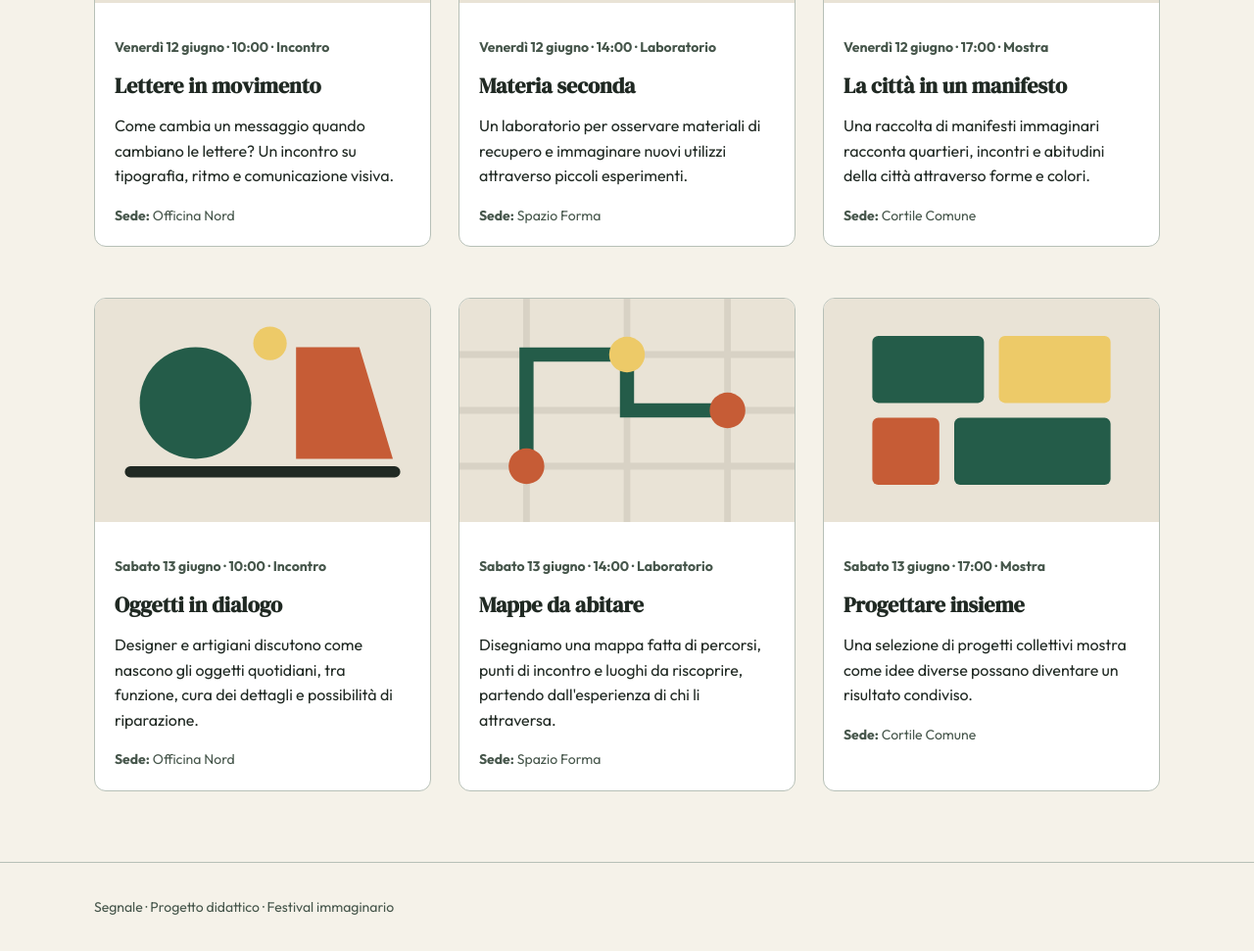
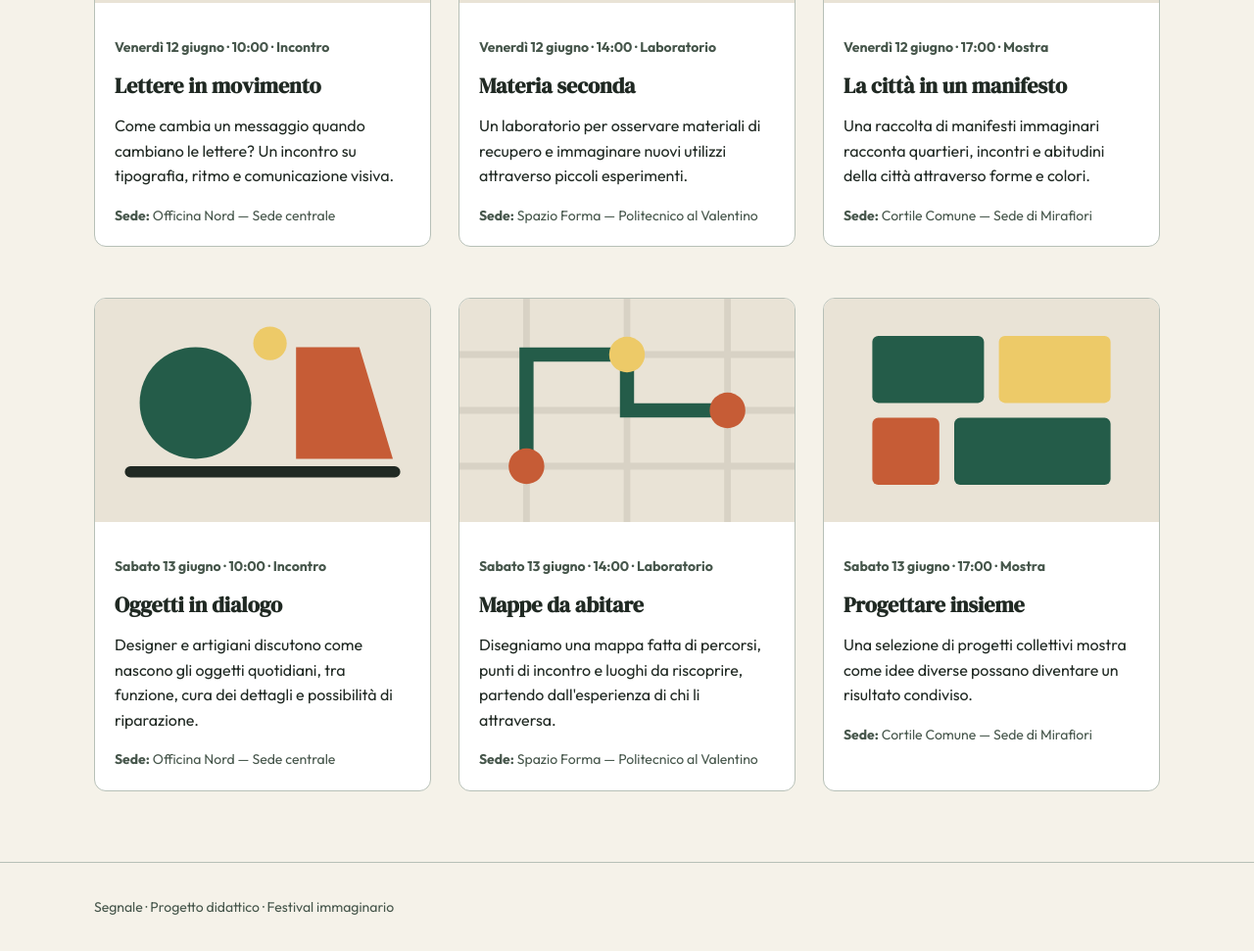
Before and after one commit to Homaiy/festival-segnale, a plain HTML site: page programma.html in a window 1280 px wide. Shown: the part 768-1739 px from the top of the page at 98% size. Drawn offline with Linux system fonts and the light colour scheme.

Commit message:
Il programma dai dati e aggiunge il meteo

```diff
--- /dev/null
+++ b/dati/eventi.json
@@ -0,0 +1,72 @@
+[
+  {
+    "id": 1,
+    "titolo": "Lettere in movimento",
+    "data": "2026-06-12",
+    "orario": "10:00",
+    "categoria": "Incontro",
+    "descrizione": "Come cambia un messaggio quando cambiano le lettere? Un incontro su tipografia, ritmo e comunicazione visiva.",
+    "immagine": "assets/lettere-in-movimento.svg",
+    "immagine_alt": "Lettere geometriche disposte su una griglia",
+    "sede_id": 1
+  },
+  {
+    "id": 4,
+    "titolo": "Oggetti in dialogo",
+    "data": "2026-06-13",
+    "orario": "10:00",
+    "categoria": "Incontro",
+    "descrizione": "Designer e artigiani discutono come nascono gli oggetti quotidiani, tra funzione, cura dei dettagli e possibilità di riparazione.",
+    "immagine": "assets/oggetti-dialogo.svg",
+    "immagine_alt": "Due forme geometriche si fronteggiano sopra una linea comune.",
+    "sede_id": 1
+  },
+
+  {
+  "id": 2,
+  "titolo": "Materia seconda",
+  "data": "2026-06-12",
+  "orario": "14:00",
+  "categoria": "Laboratorio",
+  "descrizione": "Un laboratorio per osservare materiali di recupero e immaginare nuovi utilizzi attraverso piccoli esperimenti.",
+  "immagine": "assets/materia-seconda.svg",
+  "immagine_alt": "Forme sovrapposte che richiamano campioni di materiali",
+  "sede_id": 2
+},
+
+{
+  "id": 3,
+  "titolo": "La città in un manifesto",
+  "data": "2026-06-12",
+  "orario": "17:00",
+  "categoria": "Mostra",
+  "descrizione": "Una raccolta di manifesti immaginari racconta quartieri, incontri e abitudini della città attraverso forme e colori.",
+  "immagine": "assets/citta-manifesto.svg",
+  "immagine_alt": "Rettangoli colorati compongono una città astratta.",
+  "sede_id": 3
+},
+
+{
+  "id": 5,
+  "titolo": "Mappe da abitare",
+  "data": "2026-06-13",
+  "orario": "14:00",
+  "categoria": "Laboratorio",
+  "descrizione": "Disegniamo una mappa fatta di percorsi, punti di incontro e luoghi da riscoprire, partendo dall'esperienza di chi li attraversa.",
+  "immagine": "assets/mappe-abitare.svg",
+  "immagine_alt": "Un percorso collega tre punti su una mappa geometrica.",
+  "sede_id": 2
+},
+
+{
+  "id": 6,
+  "titolo": "Progettare insieme",
+  "data": "2026-06-13",
+  "orario": "17:00",
+  "categoria": "Mostra",
+  "descrizione": "Una selezione di progetti collettivi mostra come idee diverse possano diventare un risultato condiviso.",
+  "immagine": "assets/progettare-insieme.svg",
+  "immagine_alt": "Moduli di colori diversi si incastrano in una composizione comune.",
+  "sede_id": 3
+}
+]
--- /dev/null
+++ b/dati/sedi.json
@@ -0,0 +1,19 @@
+[
+  {
+    "id": 1,
+    "nome": "Officina Nord — Sede centrale",
+    "indirizzo": "Corso Duca degli Abruzzi 24, Torino"
+  },
+
+  {
+    "id": 2,
+    "nome": "Spazio Forma — Politecnico al Valentino",
+    "indirizzo": "Via Mattioli 39, Torino"
+  },
+
+  {
+    "id": 3,
+    "nome": "Cortile Comune — Sede di Mirafiori",
+    "indirizzo": "Corso Luigi Settembrini, Torino"
+  }
+]
--- a/programma.html
+++ b/programma.html
@@ -32,77 +32,24 @@
 
   <section class="content-section" aria-labelledby="titolo-eventi">
     <h2 id="titolo-eventi">Gli appuntamenti</h2>
-      <div class="event-grid">
+    <p id="programma-stato" role="status">Caricamento del programma…</p>
+    <div id="lista-eventi" class="event-grid"></div>
+
+    <template id="modello-evento">
       <article class="event-card">
-          <img src="assets/lettere-in-movimento.svg" alt="Lettere geometriche disposte su una griglia" width="900" height="600">
+        <img width="900" height="600" alt="">
         <div class="event-body">
-            <p class="event-meta">Venerdì 12 giugno · 10:00 · Incontro</p>
-            <h3>Lettere in movimento</h3>
-            <p>Come cambia un messaggio quando cambiano le lettere? Un incontro su tipografia, ritmo e comunicazione visiva.</p>
-            <p class="event-place"><strong>Sede:</strong> Officina Nord</p>
+          <p class="event-meta"></p>
+          <h3></h3>
+          <p class="event-description"></p>
+          <p class="event-place"><strong>Sede:</strong> <span></span></p>
         </div>
       </article>
-
-        <article class="event-card">
-          <img src="assets/materia-seconda.svg" alt="Forme sovrapposte che richiamano campioni di materiali" width="900" height="600">
-          <div class="event-body">
-            <p class="event-meta">Venerdì 12 giugno · 14:00 · Laboratorio</p>
-            <h3>Materia seconda</h3>
-            <p>Un laboratorio per osservare materiali di recupero e immaginare nuovi utilizzi attraverso piccoli esperimenti.</p>
-            <p class="event-place"><strong>Sede:</strong> Spazio Forma</p>
-          </div>
-        </article>
-
-        <article class="event-card">
-          <img src="assets/citta-manifesto.svg" alt="Rettangoli colorati compongono una città astratta." width="900" height="600">
-          <div class="event-body">
-          <p class="event-meta">Venerdì 12 giugno · 17:00 · Mostra</p>
-          <h3>La città in un manifesto</h3>
-          <p>Una raccolta di manifesti immaginari racconta quartieri, incontri e abitudini della città attraverso forme e colori.</p>
-          <p class="event-place"><strong>Sede:</strong> Cortile Comune</p>
-          </div>
-        </article>
-
-        <article class="event-card">
-        <img src="assets/oggetti-dialogo.svg"
-            alt="Due forme geometriche si fronteggiano sopra una linea comune."
-            width="900" height="600">
-        <div class="event-body">
-          <p class="event-meta">Sabato 13 giugno · 10:00 · Incontro</p>
-          <h3>Oggetti in dialogo</h3>
-          <p>Designer e artigiani discutono come nascono gli oggetti quotidiani, tra funzione, cura dei dettagli e possibilità di riparazione.</p>
-          <p class="event-place"><strong>Sede:</strong> Officina Nord</p>
-        </div>
-      </article>
-
-      <article class="event-card">
-        <img src="assets/mappe-abitare.svg"
-            alt="Un percorso collega tre punti su una mappa geometrica."
-            width="900" height="600">
-        <div class="event-body">
-          <p class="event-meta">Sabato 13 giugno · 14:00 · Laboratorio</p>
-          <h3>Mappe da abitare</h3>
-          <p>Disegniamo una mappa fatta di percorsi, punti di incontro e luoghi da riscoprire, partendo dall'esperienza di chi li attraversa.</p>
-          <p class="event-place"><strong>Sede:</strong> Spazio Forma</p>
-        </div>
-      </article>
-
-      <article class="event-card">
-        <img src="assets/progettare-insieme.svg"
-            alt="Moduli di colori diversi si incastrano in una composizione comune."
-            width="900" height="600">
-        <div class="event-body">
-          <p class="event-meta">Sabato 13 giugno · 17:00 · Mostra</p>
-          <h3>Progettare insieme</h3>
-          <p>Una selezione di progetti collettivi mostra come idee diverse possano diventare un risultato condiviso.</p>
-          <p class="event-place"><strong>Sede:</strong> Cortile Comune</p>
-        </div>
-      </article>
-        <!-- Aggiungere qui gli altri quattro eventi indicati in istruzioni/CONTENUTI-EVENTI.md. -->
-      </div>
+    </template>
   </section>
 </main>
 
   <footer class="site-footer"><div class="container"><p>Segnale · Progetto didattico · Festival immaginario</p></div></footer>
+<script src="programma.js" defer></script>
 </body>
 </html>
--- /dev/null
+++ b/programma.js
@@ -0,0 +1,75 @@
+const listaEventi = document.querySelector("#lista-eventi");
+const stato = document.querySelector("#programma-stato");
+const modello = document.querySelector("#modello-evento");
+
+const formatoData = new Intl.DateTimeFormat("it-IT", {
+  weekday: "long",
+  day: "numeric",
+  month: "long",
+  timeZone: "UTC",
+});
+
+async function leggiJSON(percorso) {
+  const risposta = await fetch(percorso);
+
+  if (!risposta.ok) {
+    throw new Error(`Impossibile leggere ${percorso} (${risposta.status})`);
+  }
+
+  const dati = await risposta.json();
+
+  if (!Array.isArray(dati)) {
+    throw new Error(`Il file ${percorso} deve contenere un elenco.`);
+  }
+
+  return dati;
+}
+
+async function caricaProgramma() {
+  try {
+    const [eventi, sedi] = await Promise.all([
+      leggiJSON("dati/eventi.json"),
+      leggiJSON("dati/sedi.json"),
+    ]);
+
+    if (eventi.length === 0) {
+      stato.textContent = "Nessun evento in programma.";
+      return;
+    }
+
+    const sediPerId = new Map(sedi.map((sede) => [sede.id, sede.nome]));
+
+    eventi.sort((primo, secondo) => {
+      return primo.data.localeCompare(secondo.data)
+        || primo.orario.localeCompare(secondo.orario);
+    });
+
+    const schede = document.createDocumentFragment();
+
+    for (const evento of eventi) {
+      const scheda = modello.content.cloneNode(true);
+      const immagine = scheda.querySelector("img");
+      const data = formatoData.format(new Date(evento.data));
+      const giorno = data.charAt(0).toUpperCase() + data.slice(1);
+      const nomeSede = sediPerId.get(evento.sede_id) ?? "Sede da definire";
+
+      immagine.src = evento.immagine;
+      immagine.alt = evento.immagine_alt;
+      scheda.querySelector(".event-meta").textContent =
+        `${giorno} · ${evento.orario} · ${evento.categoria}`;
+      scheda.querySelector("h3").textContent = evento.titolo;
+      scheda.querySelector(".event-description").textContent = evento.descrizione;
+      scheda.querySelector(".event-place span").textContent = nomeSede;
+
+      schede.append(scheda);
+    }
+
+    listaEventi.append(schede);
+    stato.hidden = true;
+  } catch (errore) {
+    stato.textContent = "Il programma non è disponibile.";
+    console.error(errore);
+  }
+}
+
+caricaProgramma();
```
Also changed, not shown: info.html (+15 -0 lines), meteo.js (added, +36 -0 lines), 2 other files. Lines whose indentation alone changed are shown as unchanged.
